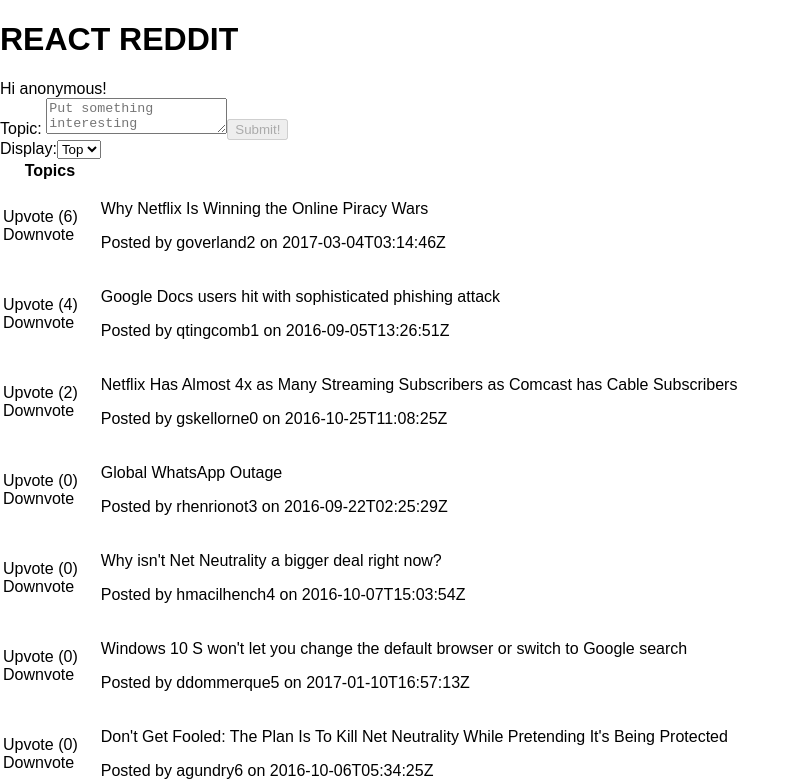
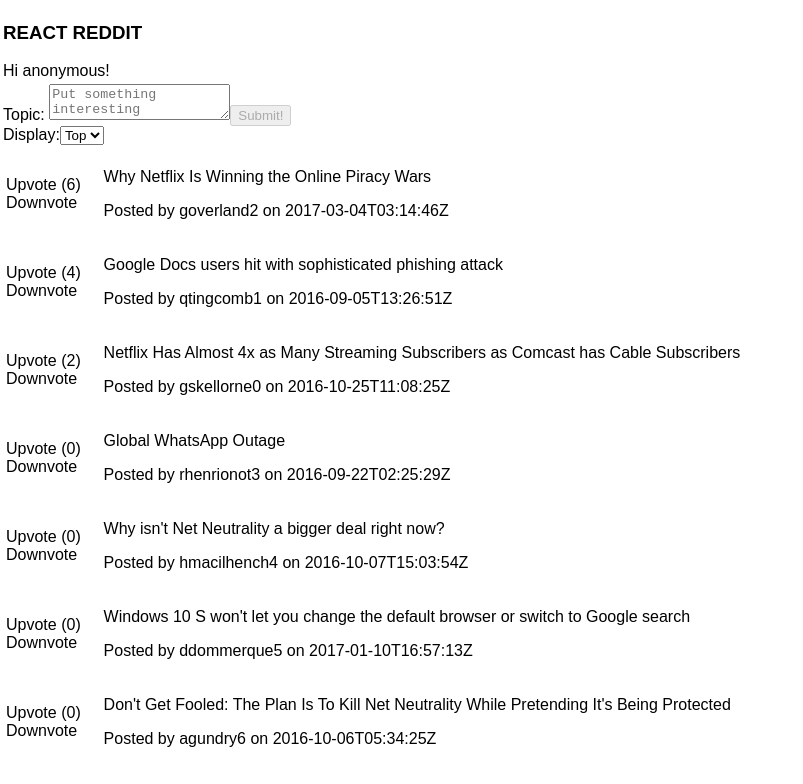
Before and after one commit to joriguzman/react-reddit, a React (Create React App) app: page / in a window 1280 px wide. Shown: the top 784 px of the page, without its empty margins (0-803 px from the left). Built offline with nearby package versions, Linux system fonts and the light colour scheme.

Commit message:
Refactoring, change App layout to table

```diff
--- a/src/App.js
+++ b/src/App.js
@@ -32,22 +32,36 @@ class App extends Component {
         const { topics, displayType, api } = this.props;
 
         return (
-            <div className='home'>
-                <header>
+            <div>
+                <table className="main">
+                    <thead>
+                        <tr>
+                            <td>
                                 <Title text={title} />
                                 <UserProfile username={username} />
-                </header>
-                <main>
+                            </td>
+                        </tr>
+                    </thead>
+                    <tbody>
+                        <tr>
+                            <td>
                                 <SubmitTopicForm handleSubmit={api.addNewTopic} />
                                 Display:
                                 <select value={displayType} onChange={api.changeDisplay}>
                                     <option value="All">All</option>
                                     <option value="Top">Top</option>
                                 </select>
+                            </td>
+                        </tr>
+                        <tr>
+                            <td>
                                 <TopicList topics={topics}
                                     handleUpvote={api.upvoteTopic}
                                     handleDownvote={api.downvoteTopic} />
-                </main>
+                            </td>
+                        </tr>
+                    </tbody>
+                </table>
             </div>
         );
     }
--- a/src/Title.js
+++ b/src/Title.js
@@ -1,10 +1,11 @@
 import React from 'react';
 import PropTypes from 'prop-types';
 
+// Displays title header
 const Title = ({ text }) => (
-    <div>
-        <h1>{text}</h1>
-    </div>
+    <span>
+        <h3>{text}</h3>
+    </span>
 );
 
 Title.propTypes = {
--- a/src/TopicList.js
+++ b/src/TopicList.js
@@ -2,14 +2,10 @@ import React from 'react';
 import PropTypes from 'prop-types';
 import TopicItem from './TopicItem';
 
+// Displays list of topics
 const TopicList = ({ topics, handleUpvote, handleDownvote }) => {
     return (
         <table>
-            <thead>
-                <tr>
-                    <th>Topics</th>
-                </tr>
-            </thead>
             <tbody>
                 {topics.map(topic =>
                     <TopicItem key={topic.topicId}
--- a/src/UserProfile.js
+++ b/src/UserProfile.js
@@ -1,7 +1,8 @@
 import React from 'react';
 import PropTypes from 'prop-types';
 
-const UserProfile = ({ username }) => (<div>Hi {username}!</div>);
+// Displays username
+const UserProfile = ({ username }) => (<span>Hi {username}!</span>);
 
 UserProfile.propTypes = {
     username: PropTypes.string.isRequired
```
Also changed, not shown: 2 other files (tests, documents, lock files or other folders). Lines whose indentation alone changed are shown as unchanged.
